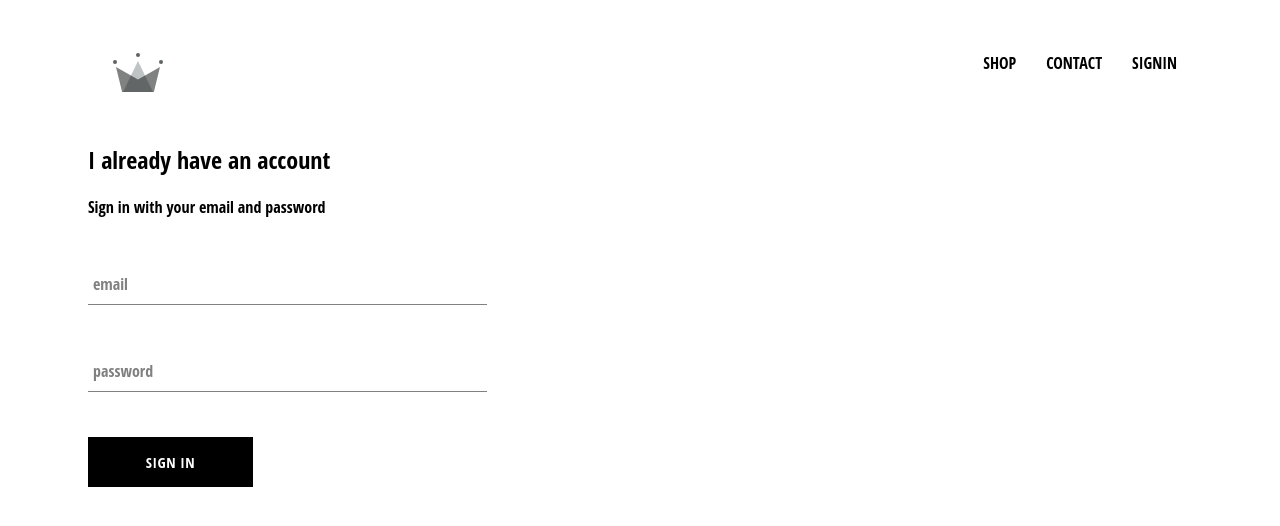
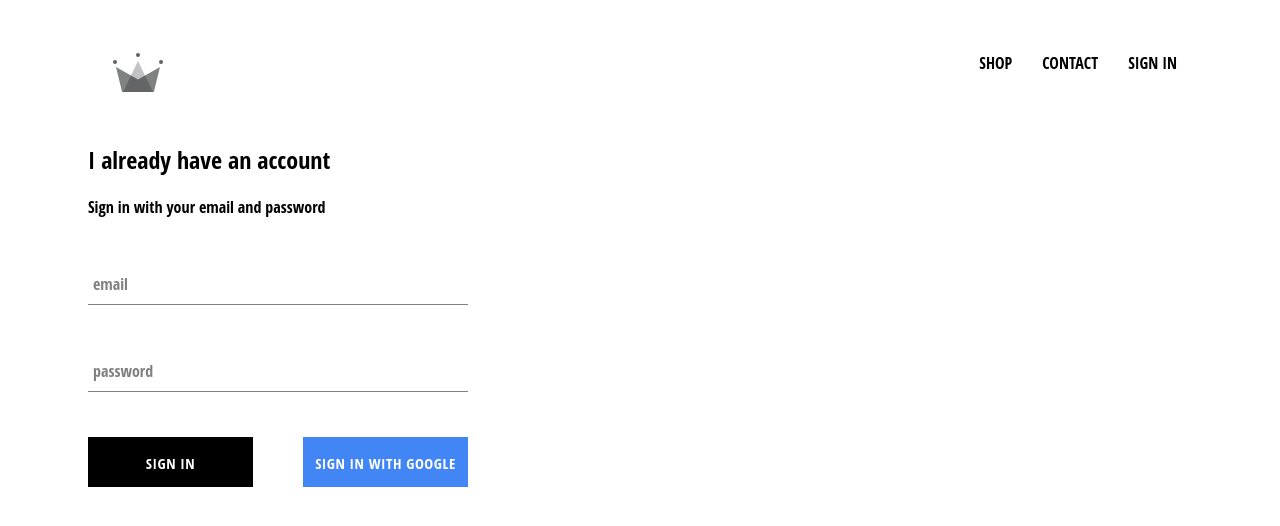
Before and after one commit to jaewonYoon/react-zero, a React (Create React App) app in the folder crwn-clothing/: page /signin in a window 1280 px wide. Shown: the top 526 px of the page. Built offline with nearby package versions, Linux system fonts and the light colour scheme; no server answers.

Commit message:
signin and signout done

```diff
--- a/crwn-clothing/package.json
+++ b/crwn-clothing/package.json
@@ -3,6 +3,7 @@
   "version": "0.1.0",
   "private": true,
   "dependencies": {
+    "firebase": "^7.2.2",
     "node-sass": "^4.13.0",
     "react": "^16.11.0",
     "react-dom": "^16.11.0",
--- a/crwn-clothing/src/App.css
+++ b/crwn-clothing/src/App.css
@@ -6,3 +6,7 @@
     text-decoration: none;
     color: black;
 }
+
+*{
+    box-sizing: border-box;
+}
--- a/crwn-clothing/src/App.js
+++ b/crwn-clothing/src/App.js
@@ -5,12 +5,31 @@
 import HomePage from './pages/homepage/homepage.component';
 import ShopPage from './components/shop/shop.component';
 import SignIn from './components/sign-in/sign-in.component';
+import {auth} from './firebase/firebase.util';
+import './App.css';
+class App extends React.Component{
+  constructor(){
+    super();
 
-import './App.css';
-const App = () => {
+    this.state = {
+      currentUser: null
+    }
+  }
+  unsubscribeFromAuth = null;
+
+  componentDidMount(){
+    this.unsubscribeFromAuth = auth.onAuthStateChanged(user=> {
+      this.setState({currentUser: user});
+    });
+  }
+  componentWillUnmount(){
+    this.unsubscribeFromAuth();
+  }
+
+  render(){
     return(
       <div>
-      <Header/>
+        <Header currentUser = {this.state.currentUser}/>
         <Switch>
             <Route exact path="/" component = {HomePage} />
             <Route path='/shop' component={ShopPage} />
@@ -19,5 +38,6 @@
       </div>
     )
   }
+}
 
 export default App;
--- a/crwn-clothing/src/components/custom-button/custom-button.component.jsx
+++ b/crwn-clothing/src/components/custom-button/custom-button.component.jsx
@@ -2,9 +2,9 @@
 
 import './custom-button.styles.scss';
 
-const CustomButton = ({children, ...otherProps}) => {
+const CustomButton = ({children, isGoogleSignIn, ...otherProps}) => {
     return(
-        <button className= "custom-button" {...otherProps}>
+        <button className= {`${isGoogleSignIn ? 'google-sign-in' : ''} custom-button`} {...otherProps}>
             {children}
         </button>
     )
--- a/crwn-clothing/src/components/custom-button/custom-button.styles.scss
+++ b/crwn-clothing/src/components/custom-button/custom-button.styles.scss
@@ -4,7 +4,6 @@
   height: 50px;
   letter-spacing: 0.5px;
   line-height: 50px;
-  padding: 0 35px 0 35px;
   font-size: 15px;
   background-color: black;
   color: white;
@@ -13,10 +12,18 @@
   font-weight: bolder;
   border: none;
   cursor: pointer;
-
   &:hover {
     background-color: white;
     color: black;
     border: 1px solid black;
   }
+
+  &.google-sign-in{
+    background-color: #4285f4;
+    color: white;
+    &:hover{
+      background-color: #357ae8;
+      border: none;
+    }
+  }
 }
--- a/crwn-clothing/src/components/header/header.component.jsx
+++ b/crwn-clothing/src/components/header/header.component.jsx
@@ -1,11 +1,13 @@
 import React from 'react';
 import {Link} from 'react-router-dom';
 
+import {auth} from '../../firebase/firebase.util';
 
 import {ReactComponent as Logo} from '../../assets/crown.svg';
 import './header.styles.scss';
 
-const Header = () => (
+
+const Header = ({currentUser}) => (
     <div className="header">
         <Link to="/" className="logo-container">
             <Logo className="logo" />
@@ -17,9 +19,14 @@
             <Link className="option" to="/contact">
                 CONTACT
             </Link>
-            <Link className="option" to="/signin">
-                SIGNIN
-            </Link>
+            {
+                currentUser
+                ?
+                <div className="option" onClick={() => auth.signOut()}>SIGN OUT</div>
+                :
+                <Link className="option" to="/signin">SIGN IN</Link>
+            }
+
         </div>
     </div>
 );
--- a/crwn-clothing/src/components/header/header.styles.scss
+++ b/crwn-clothing/src/components/header/header.styles.scss
@@ -20,6 +20,7 @@
 
     .option {
       padding: 10px 15px;
+      cursor:pointer;
     }
   }
 }
--- a/crwn-clothing/src/components/sign-in/sign-in.component.jsx
+++ b/crwn-clothing/src/components/sign-in/sign-in.component.jsx
@@ -4,6 +4,7 @@
 import CustomButton from '../custom-button/custom-button.component';
 import './sign-in.styles.scss';
 
+import {signInWithGoogle} from '../../firebase/firebase.util';
 
 class SignIn extends React.Component{
     constructor(props){
@@ -50,10 +51,17 @@
                         value={this.state.password}
                         label="password"
                         required />
-                    <CustomButton
-                        type ="submit"
-                    >
-                    SIGN IN</CustomButton>
+                    <div className="button">
+                        <CustomButton
+                            type ="submit"
+                        >
+                        SIGN IN</CustomButton>
+                        <CustomButton onClick ={signInWithGoogle} isGoogleSignIn
+                            type ="submit"
+                        >
+                        SIGN IN WITH GOOGLE</CustomButton>
+                    </div>
+
                 </form>
             </div>
         )
--- a/crwn-clothing/src/components/sign-in/sign-in.styles.scss
+++ b/crwn-clothing/src/components/sign-in/sign-in.styles.scss
@@ -1,9 +1,14 @@
 .sign-in{
-    width:30VW;
+    width:380px;
     display:flex;
     flex-direction: column;
 
     .title{
-        margin:10px;
+        margin:10px 0;
+    }
+
+    .button{
+        display:flex;
+        justify-content: space-between;
     }
 }
--- /dev/null
+++ b/crwn-clothing/src/firebase/firebase.util.js
@@ -0,0 +1,26 @@
+import firebase from 'firebase/app';
+import 'firebase/firestore';
+import 'firebase/auth';
+import API_KEY from './firebaseApi';
+
+const config = {
+    apiKey: API_KEY,
+    authDomain: "crwn-db-6ea58.firebaseapp.com",
+    databaseURL: "https://crwn-db-6ea58.firebaseio.com",
+    projectId: "crwn-db-6ea58",
+    storageBucket: "crwn-db-6ea58.appspot.com",
+    messagingSenderId: "932245464222",
+    appId: "1:932245464222:web:d5ac20bd6ccbeb1fde878f",
+    measurementId: "G-4XS8N266FM"
+};
+
+firebase.initializeApp(config);
+
+export const auth = firebase.auth();
+export const firestore = firebase.firestore();
+
+const provider = new firebase.auth.GoogleAuthProvider();
+provider.setCustomParameters({prompt: 'select_account'});
+export const signInWithGoogle = () => auth.signInWithPopup(provider);
+
+export default firebase;
```
Also changed, not shown: 2 other files (tests, documents, lock files or other folders). Lines whose indentation alone changed are shown as unchanged.
